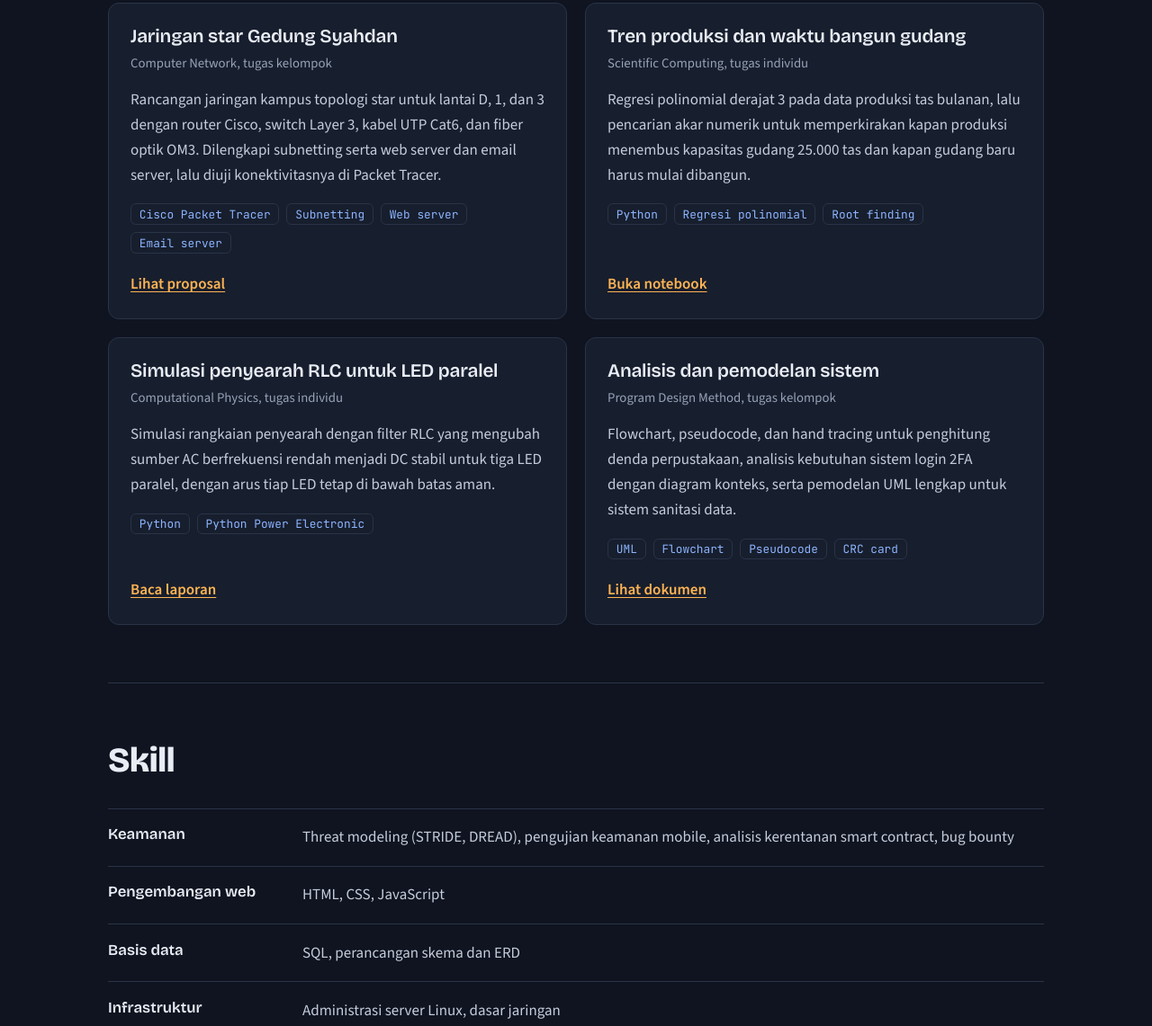
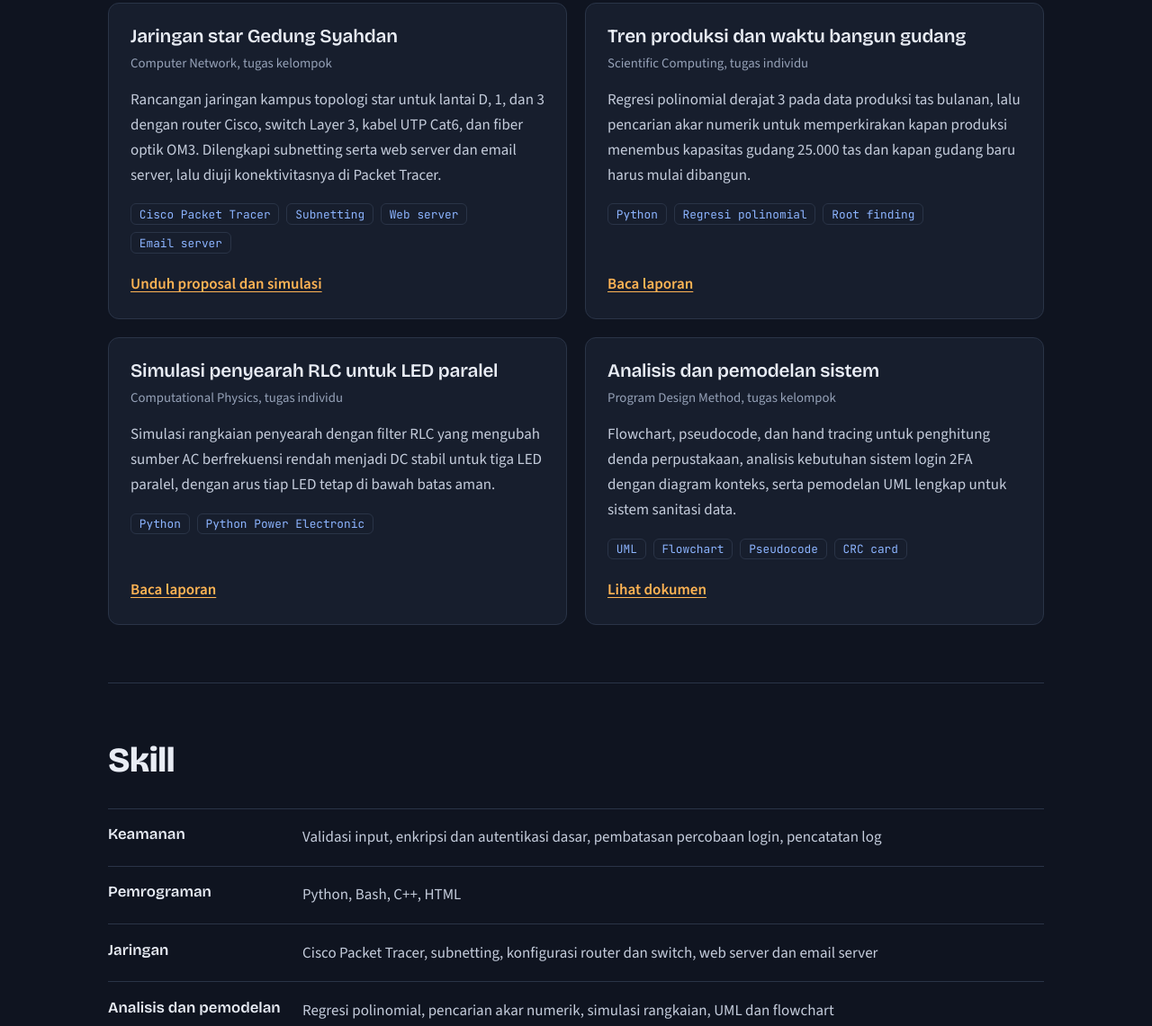
Before and after one commit to MapleHsr/portofolio, a plain HTML site: page index.html in a window 1280 px wide. Shown: the part 1568-2709 px from the top of the page at 90% size. Drawn offline with nearby package versions, Linux system fonts and the light colour scheme.

Commit message:
Update index.html

```diff
--- a/index.html
+++ b/index.html
@@ -175,7 +175,6 @@ footer{border-top:1px solid var(--line);padding:2rem 0;color:var(--muted);font-s
           <p>Saya sedang menempuh Semester 5 di School of Computer Science, Binus University. Lewat tugas kelompok di mata kuliah keamanan, jaringan, dan basis data, saya belajar membangun sistem sekaligus mengujinya.</p>
           <p>Saya paling nyaman bekerja bertahap: membuat versi awal yang jalan, lalu memperbaikinya sedikit demi sedikit sampai benar-benar rapi.</p>
         </div>
-        <!-- GANTI: sesuaikan fakta singkat -->
         <dl class="facts">
           <div><dt>Kampus</dt><dd>Binus University</dd></div>
           <div><dt>Program</dt><dd>Cyber Security</dd></div>
@@ -195,7 +194,7 @@ footer{border-top:1px solid var(--line);padding:2rem 0;color:var(--muted);font-s
           <div class="meta">Computer Security Fundamental, tugas kelompok</div>
           <p>Skrip bash untuk registrasi dan login akun e-commerce. Email dan kata sandi divalidasi, data dienkripsi, dan login dibatasi lima kali percobaan sebelum dikunci 60 detik. Setiap aktivitas dicatat di log, dan ada menu untuk menjalankan, menghentikan, dan mengecek status server Node.js.</p>
           <ul class="stack"><li>Bash</li><li>Node.js</li><li>Enkripsi</li><li>Rate limiting</li></ul>
-          <div class="more"><a href="">Baca laporan</a></div>
+          <div class="more"><a href="docs/csf-laporan.pdf" target="_blank" rel="noopener">Baca laporan</a></div>
         </article>
 
         <article class="card">
@@ -203,7 +202,7 @@ footer{border-top:1px solid var(--line);padding:2rem 0;color:var(--muted);font-s
           <div class="meta">Computer Network, tugas kelompok</div>
           <p>Rancangan jaringan kampus topologi star untuk lantai D, 1, dan 3 dengan router Cisco, switch Layer 3, kabel UTP Cat6, dan fiber optik OM3. Dilengkapi subnetting serta web server dan email server, lalu diuji konektivitasnya di Packet Tracer.</p>
           <ul class="stack"><li>Cisco Packet Tracer</li><li>Subnetting</li><li>Web server</li><li>Email server</li></ul>
-          <div class="more"><a href="#">Lihat proposal</a></div>
+          <div class="more"><a href="docs/compnet-kelompok8.zip" download>Unduh proposal dan simulasi</a></di>
         </article>
 
         <article class="card">
@@ -211,7 +210,7 @@ footer{border-top:1px solid var(--line);padding:2rem 0;color:var(--muted);font-s
           <div class="meta">Scientific Computing, tugas individu</div>
           <p>Regresi polinomial derajat 3 pada data produksi tas bulanan, lalu pencarian akar numerik untuk memperkirakan kapan produksi menembus kapasitas gudang 25.000 tas dan kapan gudang baru harus mulai dibangun.</p>
           <ul class="stack"><li>Python</li><li>Regresi polinomial</li><li>Root finding</li></ul>
-          <div class="more"><a href="#">Buka notebook</a></div>
+          <div class="more"><a href="docs/scientific-computing.pdf" target="_blank" rel="noopener">Baca laporan</a></div>
         </article>
 
         <article class="card">
@@ -219,7 +218,7 @@ footer{border-top:1px solid var(--line);padding:2rem 0;color:var(--muted);font-s
           <div class="meta">Computational Physics, tugas individu</div>
           <p>Simulasi rangkaian penyearah dengan filter RLC yang mengubah sumber AC berfrekuensi rendah menjadi DC stabil untuk tiga LED paralel, dengan arus tiap LED tetap di bawah batas aman.</p>
           <ul class="stack"><li>Python</li><li>Python Power Electronic</li></ul>
-          <div class="more"><a href="#">Baca laporan</a></div>
+          <div class="more"><a href="docs/comfis-rlc-led.pdf" target="_blank" rel="noopener">Baca laporan</a></div>
         </article>
 
         <article class="card">
@@ -227,7 +226,7 @@ footer{border-top:1px solid var(--line);padding:2rem 0;color:var(--muted);font-s
           <div class="meta">Program Design Method, tugas kelompok</div>
           <p>Flowchart, pseudocode, dan hand tracing untuk penghitung denda perpustakaan, analisis kebutuhan sistem login 2FA dengan diagram konteks, serta pemodelan UML lengkap untuk sistem sanitasi data.</p>
           <ul class="stack"><li>UML</li><li>Flowchart</li><li>Pseudocode</li><li>CRC card</li></ul>
-          <div class="more"><a href="#">Lihat dokumen</a></div>
+          <div class="more"><a href="docs/pdm-kelompok9.pdf" target="_blank" rel="noopener">Lihat dokumen</a></div>
         </article>
 
       </div>
@@ -236,12 +235,11 @@ footer{border-top:1px solid var(--line);padding:2rem 0;color:var(--muted);font-s
     <!-- SKILL -->
     <section id="skill">
       <h2>Skill</h2>
-      <!-- GANTI: sesuaikan dengan kemampuan Anda -->
       <dl class="skills">
-        <div><dt>Keamanan</dt><dd>Threat modeling (STRIDE, DREAD), pengujian keamanan mobile, analisis kerentanan smart contract, bug bounty</dd></div>
-        <div><dt>Pengembangan web</dt><dd>HTML, CSS, JavaScript</dd></div>
-        <div><dt>Basis data</dt><dd>SQL, perancangan skema dan ERD</dd></div>
-        <div><dt>Infrastruktur</dt><dd>Administrasi server Linux, dasar jaringan</dd></div>
+        <div><dt>Keamanan</dt><dd>Validasi input, enkripsi dan autentikasi dasar, pembatasan percobaan login, pencatatan log</dd></div>
+        <div><dt>Pemrograman</dt><dd>Python, Bash, C++, HTML</dd></div>
+        <div><dt>Jaringan</dt><dd>Cisco Packet Tracer, subnetting, konfigurasi router dan switch, web server dan email server</dd></div>
+        <div><dt>Analisis dan pemodelan</dt><dd>Regresi polinomial, pencarian akar numerik, simulasi rangkaian, UML dan flowchart</dd></div>
       </dl>
     </section>
 
@@ -259,7 +257,7 @@ footer{border-top:1px solid var(--line);padding:2rem 0;color:var(--muted);font-s
 </main>
 
 <footer>
-  <div class="wrap">© 2026 Maple</div>
+  <div class="wrap">© 2026 Kelvin</div>
 </footer>
 
 </body>
```
